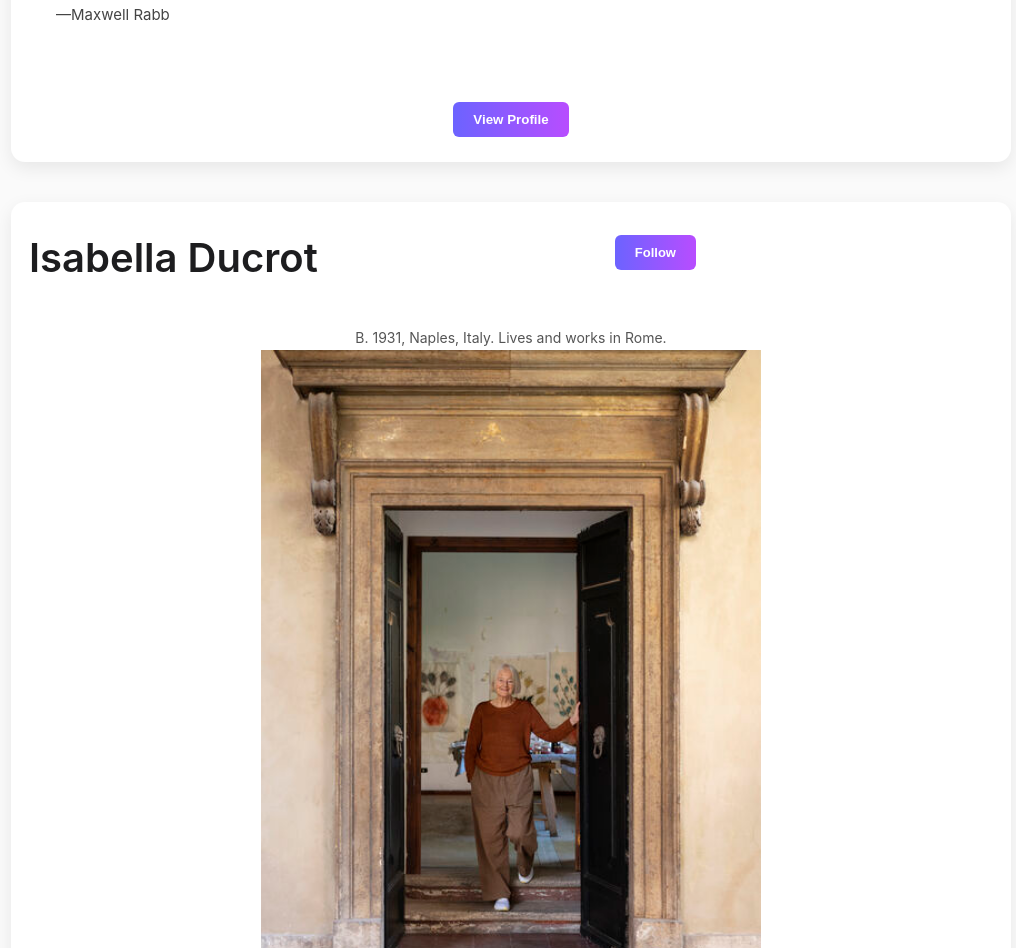
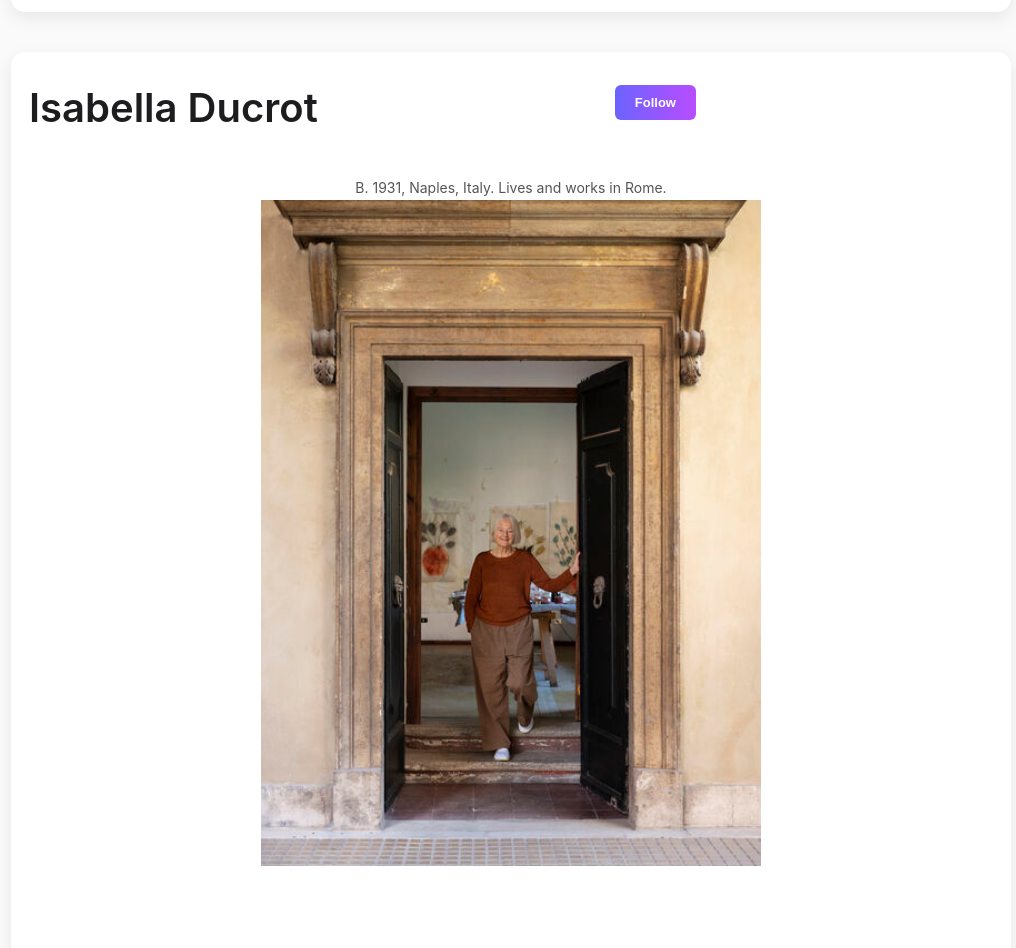
Before and after one commit to Vaaani01/artvibecreativity, a plain HTML site: page index.html in a window 1280 px wide. Shown: the part 3529-4477 px from the top of the page, without its empty margins (129-1145 px from the left). Drawn offline with Linux system fonts and the light colour scheme.

Commit message:
update 7

```diff
--- a/index.html
+++ b/index.html
@@ -110,7 +110,7 @@ develop in importance, art world power is shifting globally, with Middle
     —Maxwell Rabb
   </p>
 
-  <button>View Profile</button>
+  <!-- <button>View Profile</button> -->
 </div>
 
 
@@ -157,7 +157,7 @@ The year began auspiciously for Gibson as he opened “They Teach Love” at the
     —Maxwell Rabb
   </p>
 
-  <button>View Profile</button>
+  <!-- <button>View Profile</button> -->
 </div>
 <!-- card 2 end -->
 
@@ -201,7 +201,7 @@ The year began auspiciously for Gibson as he opened “They Teach Love” at the
 —Casey Lesser
   </p>
 
-  <button>View Profile</button>
+  <!-- <button>View Profile</button> -->
 </div>
 <!-- card 3 end -->
 
@@ -238,7 +238,7 @@ The year began auspiciously for Gibson as he opened “They Teach Love” at the
     —Maxwell Rabb
   </p>
 
-  <button>View Profile</button>
+  <!-- <button>View Profile</button> -->
 </div>
 <!-- card 4 end -->
 
@@ -278,7 +278,7 @@ This year, however, Barrington’s biggest moment was not a top-tier gallery sho
     —Maxwell Rabb
   </p>
 
-  <button>View Profile</button>
+  <!-- <button>View Profile</button> -->
 </div>
 <!-- card 5 end -->
 
@@ -314,7 +314,7 @@ It was unmistakably the season of Jonas in New York. Coinciding with the MoMA re
     —Maxwell Rabb
   </p>
 
-  <button>View Profile</button>
+  <!-- <button>View Profile</button> -->
 </div>
 <!-- card 6 end -->
 
@@ -349,8 +349,8 @@ Kim’s work, now known for exploring themes like natural harmony, stood out at
     <br><br>
     —Maxwell Rabb
   </p>
-
-  <button>View Profile</button>
+<!--
+  <button>View Profile</button> -->
 </div>
 <!-- card 7 end -->
 
@@ -387,8 +387,8 @@ Rather than repair it, Sikander allowed the figure to remain headless—a gestur
 <br><br>
 —Olivia Horn
   </p>
-
-  <button>View Profile</button>
+<!--
+  <button>View Profile</button> -->
 </div>
 <!-- card 8 end -->
 
```
